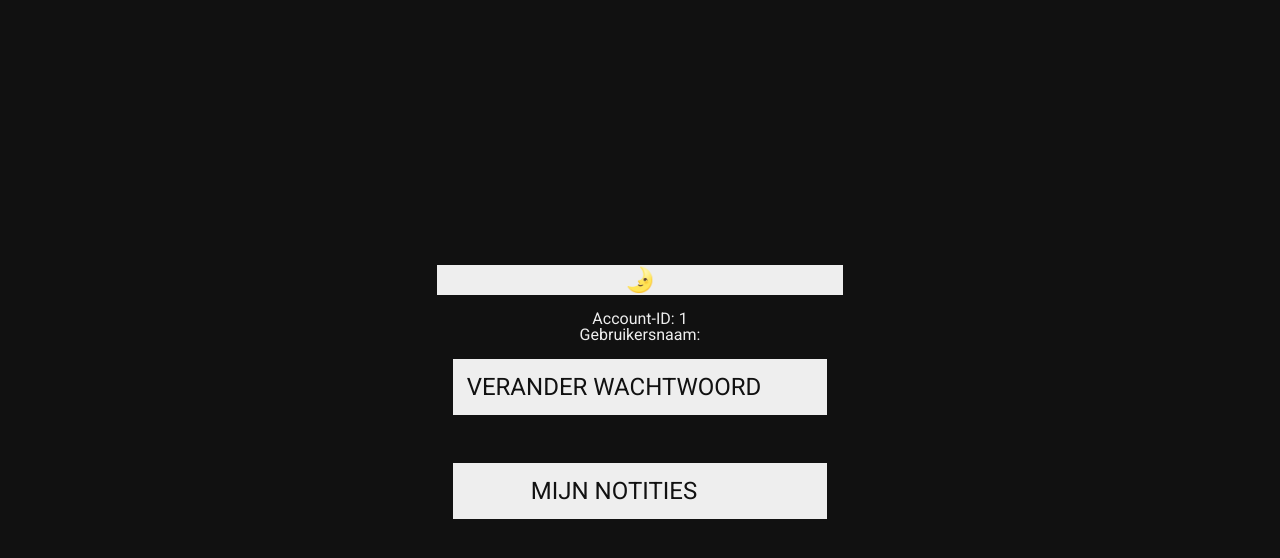
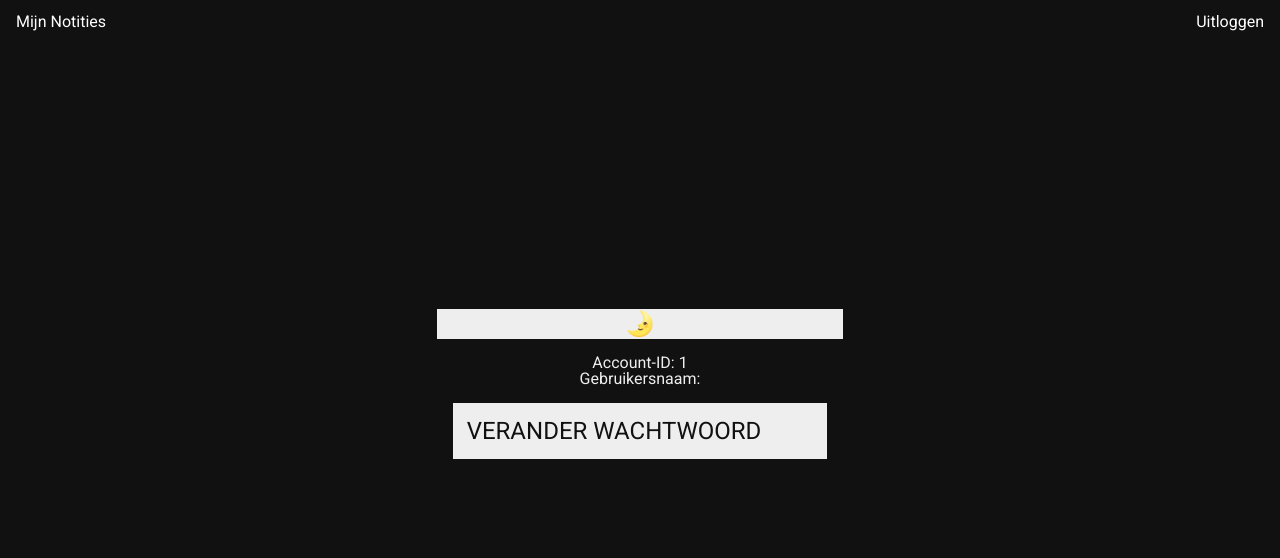
Before and after one commit to Joachiem/notes-project, a PHP site: page /profiel.php in a window 1280 px wide. Shown: the top 558 px of the page. Run offline with PHP 8.4, Linux system fonts and the light colour scheme; the visitor is signed in with stand-in values (Sample User, id 1); data comes from the database, SQL or seed files in the repository.

Commit message:
Add files via upload

```diff
--- a/profiel.php
+++ b/profiel.php
@@ -15,6 +15,10 @@ if (!$conn) {
 		<script src="scripts/darkmode.js"></script>
 	</head>
 	<body id="body" class="dark-mode">
+		<ul class="navbar">
+			<li><a href="my_notes.php">Mijn Notities</a><li>
+			<li id="right"><a href="uitloggen.php">Uitloggen</a></li>
+		</ul>
 		<button type="button" class="darkmode" name="dark_light" onclick="toggleDarkLight()" title="Toggle dark/light mode">🌛</button><br>
 		<?php
 		if (!$_SESSION['loggedin'] == TRUE) {
@@ -38,9 +42,4 @@ if (!$conn) {
 			</div>
 		</form>
         <br>
-		<form action="my_notes.php">
-			<div class="form-item">
-				<input class="......" type="submit" value="MIJN NOTITIES" />
-			</div>
-		</form>
 </html>
```
